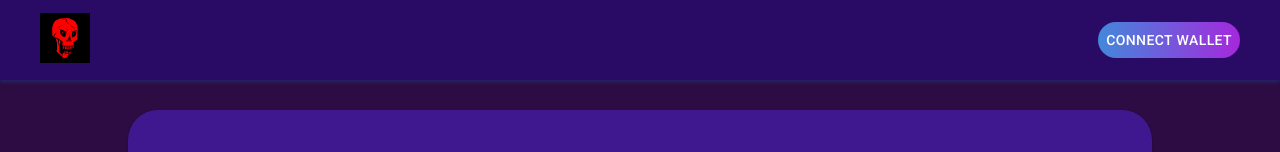
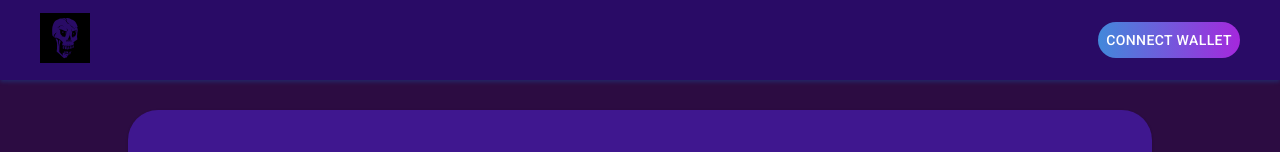
Before and after one commit to panthaacharjee/skella, a React (Create React App) app: page / in a window 1280 px wide. Shown: the top 152 px of the page. Built offline with nearby package versions, Linux system fonts and the light colour scheme.

Commit message:
first commit

```diff
--- a/src/Components/Views/Navbar.js
+++ b/src/Components/Views/Navbar.js
@@ -18,7 +18,7 @@ const Navbar = () => {
         }}
       >
         <Link to="/" style={{ color: "#fff", textDecoration: "none" }}>
-          <img src={skella} height={"50px"} style={{ background: "red" }} />
+          <img src={skella} height={"50px"} style={{}} />
         </Link>
 
         <Link to="/connect" style={{ color: "#fff", textDecoration: "none" }}>
```
